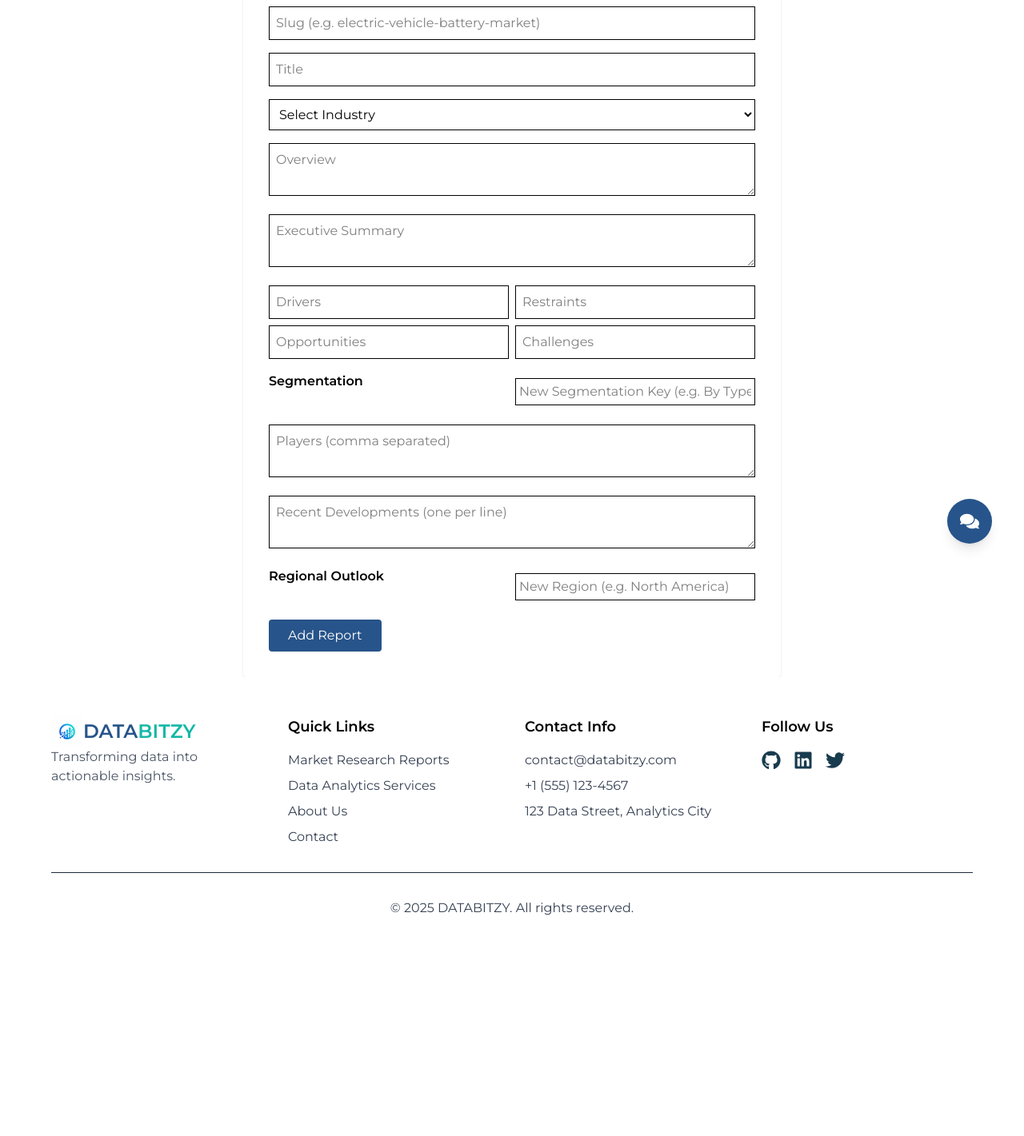
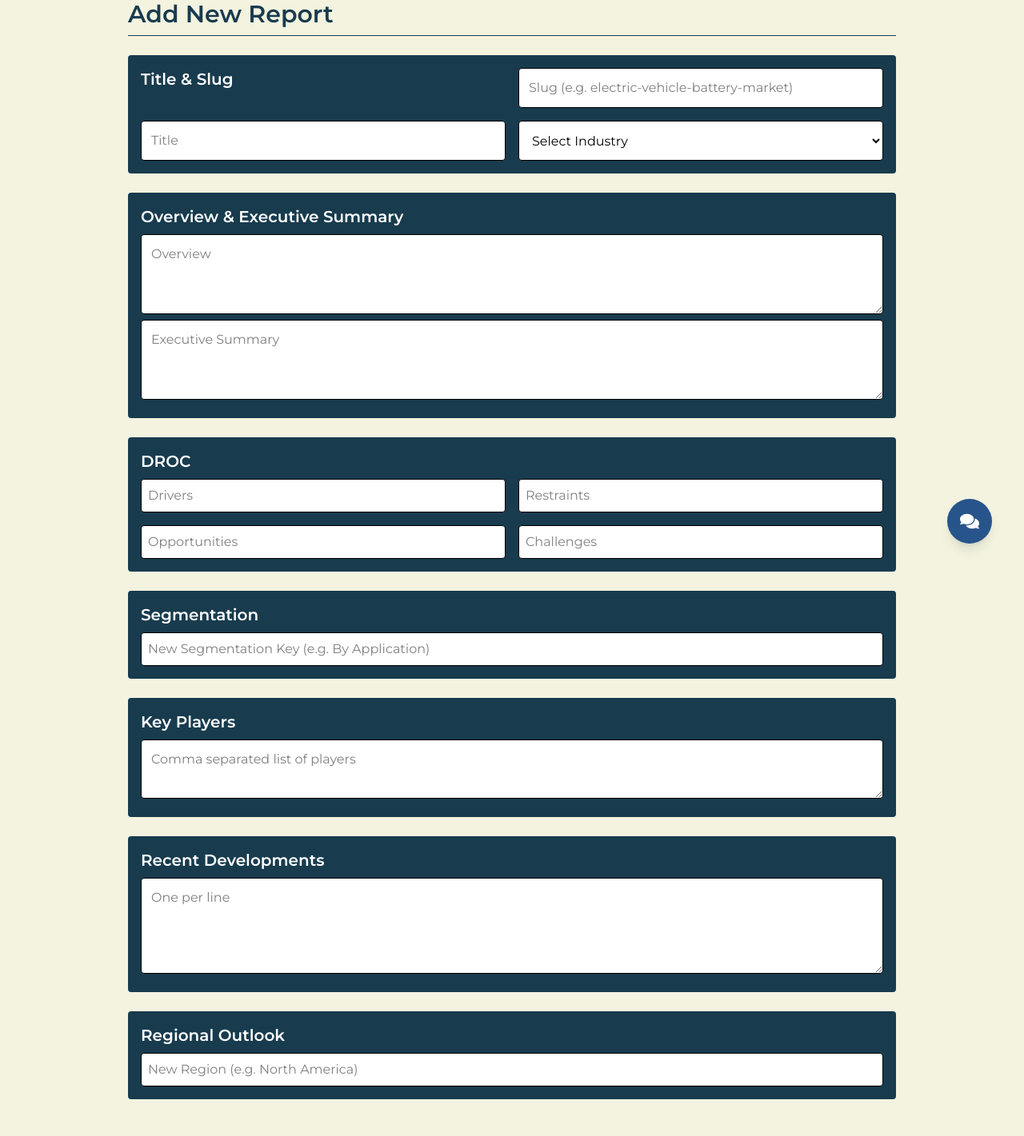
Before and after one commit to Aniket-89/DataSciencePro, a React (Vite) app: page /admin in a window 1280 px wide. Shown: the part 80-1501 px from the top of the page at 80% size. Before the commit the page ends 1276 px from the top, so only its background shows below. Built offline with nearby package versions, Linux system fonts and the light colour scheme; the HTML template or start-up script is replaced by a standard one.

Commit message:
update admin page

```diff
--- a/src/pages/AddReportPage.tsx
+++ b/src/pages/AddReportPage.tsx
@@ -137,23 +137,34 @@ const AddReportPage = () => {
 
 
   return (
-    <div className="max-w-2xl mx-auto p-8 bg-white rounded shadow">
-      <h1 className="text-2xl font-bold mb-6">Add New Report</h1>
-      <form onSubmit={handleSubmit} className="space-y-4">
+    <div className="w-full bg-[#F3F3E0]">
+
+    <div className="max-w-5xl mx-auto p-8 rounded my-12">
+  <h1 className="text-3xl font-bold text-[#183B4E] mb-6 border-b pb-2">Add New Report</h1>
+  <form onSubmit={handleSubmit} className="space-y-6">
+    <div className="grid grid-cols-1 md:grid-cols-2 gap-4 p-4 bg-[#183B4E] rounded">
+        <h2 className="text-xl font-semibold mb-2 text-white">Title & Slug</h2>
       <input
         name="slug"
         value={form.slug}
         onChange={handleChange}
         placeholder="Slug (e.g. electric-vehicle-battery-market)"
-        className="w-full border p-2"
+        className="border p-3 rounded bg-white"
         required
       />
-      <input name="title" value={form.title} onChange={handleChange} placeholder="Title" className="w-full border p-2" required />
+      <input
+        name="title"
+        value={form.title}
+        onChange={handleChange}
+        placeholder="Title"
+        className="border p-3 rounded  bg-white"
+        required
+      />
       <select
         name="industry"
         value={form.industry}
         onChange={handleChange}
-        className="w-full border p-2"
+        className="border p-3 rounded  bg-white"
         required
       >
         <option value="">Select Industry</option>
@@ -163,29 +174,51 @@ const AddReportPage = () => {
           </option>
         ))}
       </select>
+    </div>
+        <div className="bg-[#183B4E] p-4 rounded mt-6">
+        <h2 className="text-xl font-semibold mb-2 text-white">Overview & Executive Summary</h2>
+    <textarea
+      name="overview"
+      value={form.overview}
+      onChange={handleChange}
+      placeholder="Overview"
+      className="w-full border p-3 rounded min-h-[100px]  bg-white"
+      required
+      />
+    <textarea
+      name="executiveSummary"
+      value={form.executiveSummary}
+      onChange={handleChange}
+      placeholder="Executive Summary"
+      className="w-full border p-3 rounded min-h-[100px] bg-white"
+      required
+    />
+      </div>
 
-        {/* <input name="industryslug" value={form.industryslug} onChange={handleChange} placeholder="Industry Slug (e.g. automotive)" className="w-full border p-2" required /> */}
-        <textarea name="overview" value={form.overview} onChange={handleChange} placeholder="Overview" className="w-full border p-2" required />
-        <textarea name="executiveSummary" value={form.executiveSummary} onChange={handleChange} placeholder="Executive Summary" className="w-full border p-2" required />
-        <div className="grid grid-cols-2 gap-2">
-          <input name="droc.drivers" value={form.droc.drivers} onChange={handleChange} placeholder="Drivers" className="border p-2" />
-          <input name="droc.restraints" value={form.droc.restraints} onChange={handleChange} placeholder="Restraints" className="border p-2" />
-          <input name="droc.opportunities" value={form.droc.opportunities} onChange={handleChange} placeholder="Opportunities" className="border p-2" />
-          <input name="droc.challenges" value={form.droc.challenges} onChange={handleChange} placeholder="Challenges" className="border p-2" />
+    <div className='mt-6 bg-[#183B4E] p-4 rounded'>
+      <h2 className="text-xl font-semibold mb-2 text-white">DROC</h2>
+      <div className="grid grid-cols-1 md:grid-cols-2 gap-4">
+        <input name="droc.drivers" value={form.droc.drivers} onChange={handleChange} placeholder="Drivers" className="border p-2 rounded bg-white" />
+        <input name="droc.restraints" value={form.droc.restraints} onChange={handleChange} placeholder="Restraints" className="border p-2 rounded bg-white" />
+        <input name="droc.opportunities" value={form.droc.opportunities} onChange={handleChange} placeholder="Opportunities" className="border p-2 rounded bg-white" />
+        <input name="droc.challenges" value={form.droc.challenges} onChange={handleChange} placeholder="Challenges" className="border p-2 rounded bg-white" />
       </div>
-        <div className="grid grid-cols-2 gap-2">
-          <h2 className="font-semibold">Segmentation</h2>
+    </div>
+
+    <div className="mt-6 bg-[#183B4E] p-4 rounded">
+      <h2 className="text-xl font-semibold mb-2 text-white">Segmentation</h2>
+      <div className="space-y-4">
         {Object.entries(form.segmentation).map(([key, values], index) => (
-            <div key={index} className="mb-2 border p-2">
+          <div key={index} className="border p-3 rounded bg-gray-50">
             <input
               type="text"
-                className="border p-1 w-full mb-1"
+              className="w-full font-semibold text-gray-700 mb-2 bg-white"
               value={key}
               disabled
             />
             <input
               type="text"
-                className="border p-1 w-full"
+              className="w-full border p-2 rounded bg-white"
               placeholder="Comma separated values"
               value={(values as string[]).join(', ')}
               onChange={e =>
@@ -194,20 +227,17 @@ const AddReportPage = () => {
             />
             <button
               type="button"
-                className="text-red-600 text-sm mt-1"
+              className="text-sm text-red-600 mt-1 bg-white"
               onClick={() => removeSegmentationKey(key)}
             >
               Remove
             </button>
           </div>
         ))}
-
-          {/* Add New Segmentation */}
-          <div className="flex gap-2 my-2">
         <input
           type="text"
-              className="border p-1 flex-1"
-              placeholder="New Segmentation Key (e.g. By Type)"
+          className="border p-2 rounded w-full bg-white"
+          placeholder="New Segmentation Key (e.g. By Application)"
           onKeyDown={(e: any) => {
             if (e.key === 'Enter' && e.target.value) {
               updateSegmentationKey(e.target.value, []);
@@ -217,41 +247,59 @@ const AddReportPage = () => {
           }}
         />
       </div>
+    </div>
 
+    <div className="mt-6 bg-[#183B4E] p-4 rounded">
+      <h2 className="text-xl font-semibold mb-2 text-white">Key Players</h2>
+      <textarea
+        name="players"
+        value={form.players}
+        onChange={handleChange}
+        placeholder="Comma separated list of players"
+        className="w-full border p-3 rounded bg-white"
+      />
     </div>
-        <textarea name="players" value={form.players} onChange={handleChange} placeholder="Players (comma separated)" className="w-full border p-2" />
-        <textarea name="recentDevelopments" value={form.recentDevelopments} onChange={handleChange} placeholder="Recent Developments (one per line)" className="w-full border p-2" />
-        <div className="grid grid-cols-2 gap-2">
-          <h2 className="font-semibold">Regional Outlook</h2>
+
+    <div className="mt-6 bg-[#183B4E] p-4 rounded">
+      <h2 className="text-xl font-semibold mb-2 text-white">Recent Developments</h2>
+      <textarea
+        name="recentDevelopments"
+        value={form.recentDevelopments}
+        onChange={handleChange}
+        placeholder="One per line"
+        className="w-full border p-3 rounded min-h-[120px] bg-white"
+      />
+    </div>
+
+    <div className="mt-6 bg-[#183B4E] p-4 rounded">
+      <h2 className="text-xl font-semibold mb-2 text-white">Regional Outlook</h2>
+      <div className="space-y-4">
         {Object.entries(form.regionalOutlook).map(([region, text], index) => (
-            <div key={index} className="mb-2 border p-2">
+          <div key={index} className="border p-3 rounded bg-gray-50">
             <input
               type="text"
-                className="border p-1 w-full mb-1"
+              className="w-full font-semibold text-gray-700 mb-1 bg-white"
               value={region}
               disabled
             />
             <textarea
-                className="border p-1 w-full"
+              className="w-full border p-2 rounded bg-white"
               placeholder="Outlook"
               value={String(text)}
               onChange={e => updateRegionalOutlook(region, e.target.value)}
             />
             <button
               type="button"
-                className="text-red-600 text-sm mt-1"
+              className="text-sm text-red-600 mt-1 bg-white"
               onClick={() => removeRegionalOutlook(region)}
             >
               Remove
             </button>
           </div>
         ))}
-
-          {/* Add New Region */}
-          <div className="flex gap-2 my-2">
         <input
           type="text"
-              className="border p-1 flex-1"
+          className="border p-2 rounded w-full bg-white"
           placeholder="New Region (e.g. North America)"
           onKeyDown={(e: any) => {
             if (e.key === 'Enter' && e.target.value) {
@@ -262,13 +310,24 @@ const AddReportPage = () => {
           }}
         />
       </div>
+    </div>
 
+    <div className="pt-6">
+      <button
+        type="submit"
+        className="bg-[#DDA853] text-white px-6 py-3 rounded shadow hover:bg-[#183B4E] transition disabled:opacity-50"
+        disabled={loading}
+      >
+        {loading ? 'Adding...' : 'Add Report'}
+      </button>
+      {success && <div className="text-green-600 mt-2">✅ Report added successfully!</div>}
+      {error && <div className="text-red-600 mt-2">❌ {error}</div>}
     </div>
-        <button type="submit" className="bg-[#27548A] text-white px-6 py-2 rounded disabled:opacity-50" disabled={loading}>{loading ? 'Adding...' : 'Add Report'}</button>
-        {success && <div className="text-green-600">Report added successfully!</div>}
-        {error && <div className="text-red-600">{error}</div>}
   </form>
 </div>
+</div>
+
+
   );
 };
 
```
Lines whose indentation alone changed are shown as unchanged.
